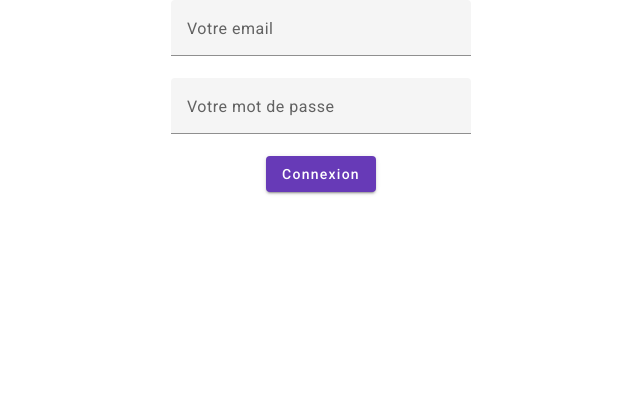
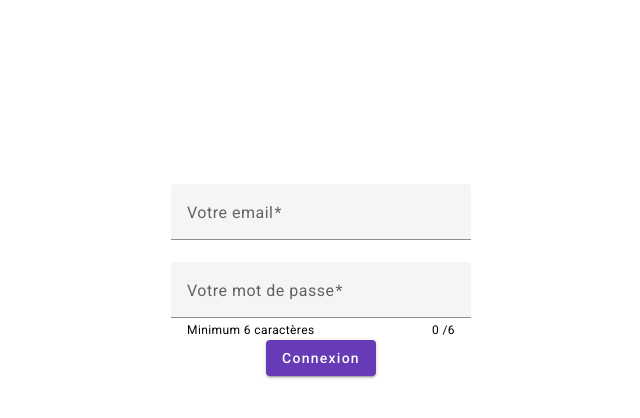
Before and after one commit to Cheikh-Tidiane1/fitTrack, an Angular app: page /signup in a window 1280 px wide. Shown: the top 418 px of the page, without its empty margins (319-959 px from the left). Built offline with nearby package versions, Linux system fonts and the light colour scheme.

Commit message:
feat: form validation

```diff
--- a/src/app/components/auth/signup/signup.component.css
+++ b/src/app/components/auth/signup/signup.component.css
@@ -1,3 +1,8 @@
 mat-form-field {
     width: 300px;
 }
+
+form {
+    height: 70vh;
+    /* background: salmon; */
+}
--- a/src/app/components/auth/signup/signup.component.html
+++ b/src/app/components/auth/signup/signup.component.html
@@ -1,12 +1,40 @@
 <section class="signup-form">
-  <form fxLayout="column" (ngSubmit)="onSubmit(f)" fxLayoutAlign="center center" #f="ngForm">
+  <form
+    fxLayout="column"
+    (ngSubmit)="onSubmit(f)"
+    fxLayoutAlign="center center"
+    #f="ngForm"
+  >
     <mat-form-field>
       <mat-label>Votre email</mat-label>
-      <input type="email" matInput ngModel name="email" />
+      <input
+        type="email"
+        matInput
+        ngModel
+        name="email"
+        #emInput="ngModel"
+        email
+        required
+      />
+      @if(emInput.hasError('required')){
+      <mat-error>Veuillez remplir le champ</mat-error>
+      }@else if (emInput.hasError('required') != true) {
+        <mat-error>Email invalide</mat-error>
+      }
     </mat-form-field>
-    <mat-form-field>
+    <mat-form-field hintLabel="Minimum 6 caractères">
       <mat-label>Votre mot de passe</mat-label>
-      <input type="password" matInput ngModel name="password" />
+      <input
+        type="password"
+        matInput
+        ngModel
+        name="password"
+        required
+        minlength="6"
+        #pwInput="ngModel"
+      />
+      <mat-hint align="end">{{ pwInput.value?.length }} /6</mat-hint>
+      <mat-error>Minimum 6 caractères</mat-error>
     </mat-form-field>
     <button type="submit" mat-raised-button color="primary">Connexion</button>
   </form>
```
